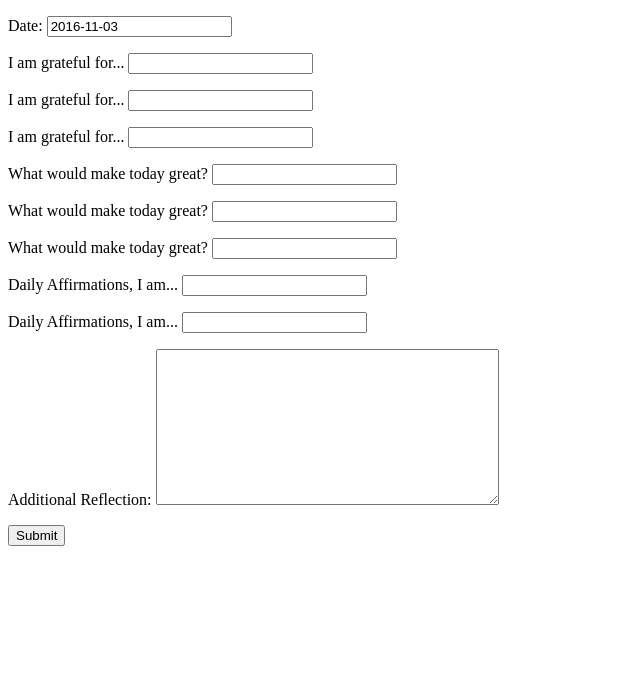
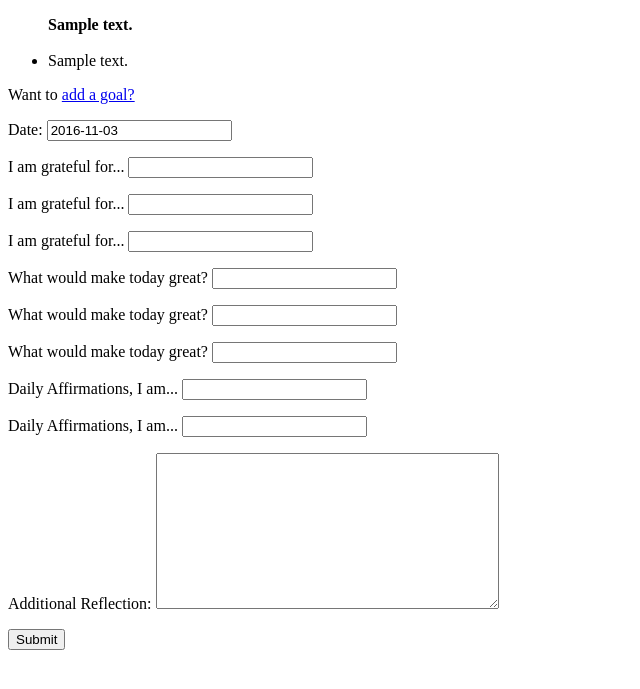
Before and after one commit to rileyrustad/django-journal, a Django app: page /journal/morning/ in a window 1280 px wide. Shown: the top 689 px of the page, without its empty margins (0-640 px from the left). Run offline with Django 3.2, Linux system fonts and the light colour scheme; tables that the repository leaves empty hold one stand-in row (values such as "Sample post").

Commit message:
added goals admin, form, model, url, and view. Added "add a goal" page, and list goals on morning page.

```diff
--- a/fiveminutejournal/journal/forms.py
+++ b/fiveminutejournal/journal/forms.py
@@ -1,12 +1,19 @@
-from django.forms import ModelForm
-from journal.models import Morning, Evening
+from django import forms
+from .models import Morning, Evening, GoalCategory
 
-class MorningForm(ModelForm):
+
+class MorningForm(forms.ModelForm):
     class Meta:
         model = Morning
         fields = '__all__'
 
-class EveningForm(ModelForm):
+
+class EveningForm(forms.ModelForm):
     class Meta:
         model = Evening
         fields = '__all__'
+
+
+class GoalForm(forms.Form):
+    new_goal_text = forms.CharField(label='New Goal', max_length=200)
+    category = forms.ModelChoiceField(queryset=GoalCategory.objects.all())
--- a/fiveminutejournal/journal/models.py
+++ b/fiveminutejournal/journal/models.py
@@ -1,5 +1,7 @@
 from django.db import models
 from django.utils import timezone
+from datetime import timedelta
+
 
 
 class Morning(models.Model):
@@ -26,5 +28,23 @@ class Evening(models.Model):
     better1 = models.CharField('How could I have made today better?', max_length=200)
     better2 = models.CharField('How could I have made today better?', max_length=200)
     more = models.TextField('Additional Reflection', default='')
+
     def __str__(self):
         return str(self.date)
+
+
+class GoalCategory(models.Model):
+    text = models.CharField(max_length=200)
+    active = models.BooleanField()
+    def __str__(self):
+        return str(self.text)
+
+
+class Goal(models.Model):
+    category = models.ForeignKey(GoalCategory)
+    text = models.CharField(max_length=200)
+    start_date = models.DateField(default=timezone.now)
+    end_date = models.DateField(default=timezone.now() + timedelta(days=7))
+    #TODO: Add logic that makes end_date end of week
+    def __str__(self):
+        return str(self.text)
--- a/fiveminutejournal/journal/templates/morning.html
+++ b/fiveminutejournal/journal/templates/morning.html
@@ -5,10 +5,27 @@
     <title>Morning</title>
 </head>
 <body>
+<div>
+{% for goal in goals %}
+    {% if goal.active %}
+        <ul><strong>{{ goal.text }}</strong><br>
+        {% for go in goal.goal_set.all %}<br>
+            <li>{{ go.text }}
+            {% endfor %}
+        </ul>
+
+    {% endif %}
+{% endfor %}
+
+
+<p>Want to <a href="{% url 'journal:goals' %}">add a goal?</a></p>
+</div>
+<div>
 <form action="{% url 'journal:morning' %}" method="post">
     {% csrf_token %}
-    {{ form.as_p }}
+    {{ morning_form.as_p }}
     <input type="submit" value="Submit" />
 </form>
+    </div>
 </body>
 </html>
--- a/fiveminutejournal/journal/urls.py
+++ b/fiveminutejournal/journal/urls.py
@@ -6,4 +6,5 @@ urlpatterns = [
     url(r'^$', views.index, name='index'),
     url(r'^morning/', views.morning, name='morning'),
     url(r'^evening/', views.evening, name='evening'),
+    url(r'^goals/', views.goals, name='goals'),
 ]
--- a/fiveminutejournal/journal/views.py
+++ b/fiveminutejournal/journal/views.py
@@ -1,6 +1,7 @@
 from django.http import HttpResponse, HttpResponseRedirect
 from django.shortcuts import render
-from .forms import MorningForm, EveningForm
+from .forms import MorningForm, EveningForm, GoalForm
+from .models import GoalCategory, Goal
 
 
 def index(request):
@@ -8,15 +9,17 @@ def index(request):
 
 
 def morning(request):
+    goals = GoalCategory.objects.all()
     if request.method == 'POST':
         form = MorningForm(request.POST)
         if form.is_valid():
             form.save(True)
             return HttpResponseRedirect('/')
     else:
-        form = MorningForm()
+        morning_form = MorningForm()
 
-    return render(request, 'morning.html', {'form': form})
+    return render(request, 'morning.html', {'morning_form': morning_form, 'goals':goals})
+
 
 def evening(request):
     if request.method == 'POST':
@@ -28,3 +31,18 @@ def evening(request):
         form = EveningForm()
 
     return render(request, 'evening.html', {'form': form})
+
+
+def goals(request):
+    if request.method == 'POST':
+        form = GoalForm(request.POST)
+        if form.is_valid():
+            text = form.cleaned_data['new_goal_text']
+            category = form.cleaned_data['category']
+            g = Goal(text=text,category=category)
+            g.save()
+            return HttpResponseRedirect('/')
+    else:
+        form = GoalForm()
+
+    return render(request, 'goals.html', {'form': form})
```
Also changed, not shown: fiveminutejournal/journal/admin.py (+10 -4 lines), fiveminutejournal/journal/templates/goals.html (added, +14 -0 lines), fiveminutejournal/journal/migrations/0009_auto_20161031_0920.py (added).
